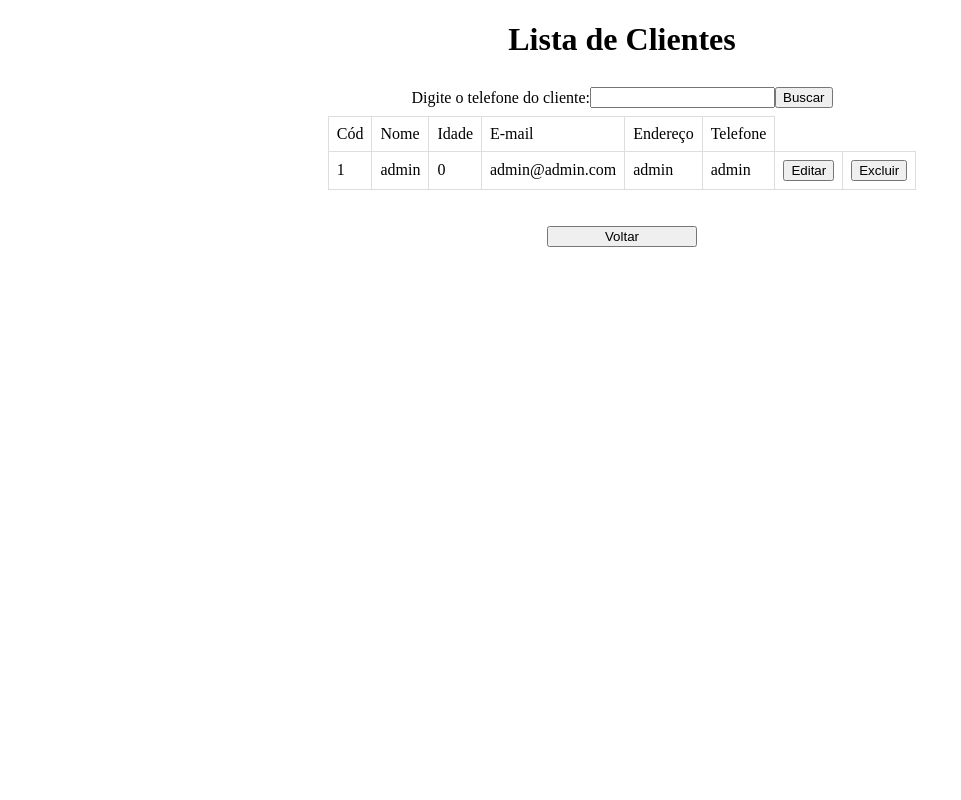
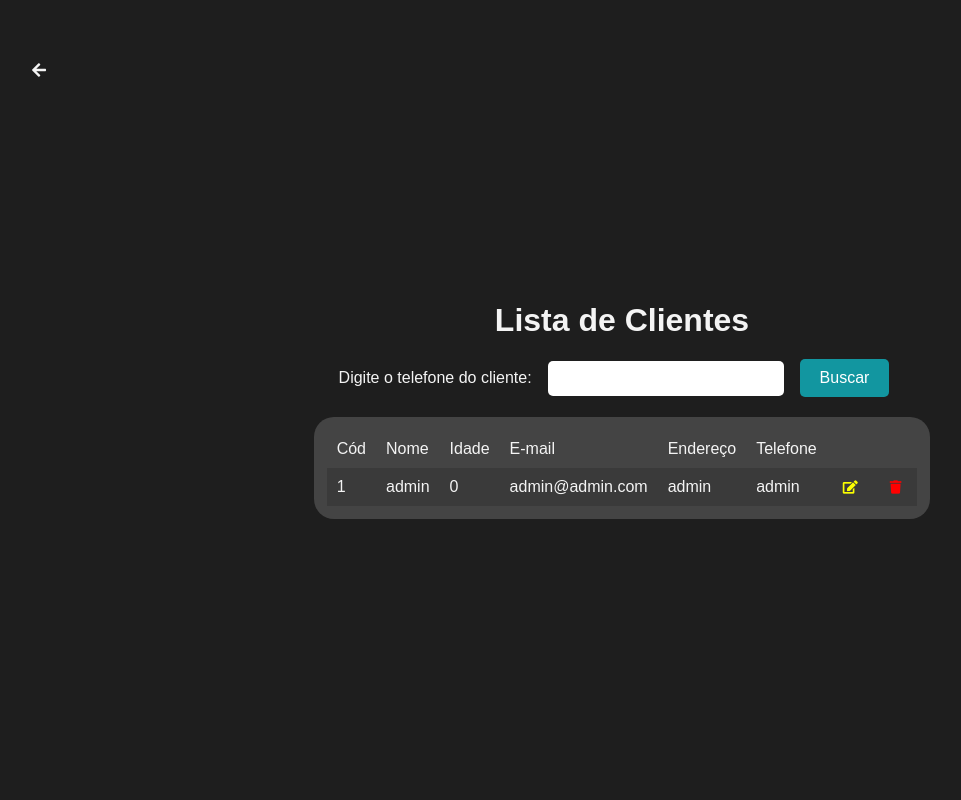
Before and after one commit to projetotatooshop/tatooshop, a Flask app: page /listar_clientes in a window 1280 px wide. Shown: the whole page, without its empty margins (18-979 px from the left). Run offline with Flask 3, Linux system fonts and the light colour scheme; a user stored in the database is signed in; data comes from the database, SQL or seed files in the repository.

Commit message:
Atualizando o css

```diff
--- a/controllers/cadastro_clientes.py
+++ b/controllers/cadastro_clientes.py
@@ -12,7 +12,7 @@ mysql = MySQL(app)
 
 mysql.init_app(app)
 
-@app.route('/')
+@app.route('/menu')
 def index():
     return render_template('index.html', titulo="Menu")
 
--- a/controllers/login.py
+++ b/controllers/login.py
@@ -12,9 +12,9 @@ mysql = MySQL(app)
 
 mysql.init_app(app)
 
-@app.route('/login')
+@app.route('/')
 def login():
-    return render_template('usuario.html')
+    return render_template('login.html')
 
 ...
 
@@ -44,4 +44,4 @@ def autenticar():
 @app.route('/logout')
 def logout():
     session['usuario_logado'] = None
-    return redirect(url_for('index'))
+    return redirect(url_for('login'))
--- /dev/null
+++ b/static/base.css
@@ -0,0 +1,292 @@
+:root {
+    --background-color: #1e1e1e;
+    --font-color: #f4f4f4;
+    --secondary-background-color: #333;
+    --tertiary-background-color: #444;
+    --highlight-color: #1296a0;
+    --highlight-hover-color: #0f8088;
+    --error-color: #ff5252;
+    --table-header-background: #444;
+    --table-row-background: #3a3a3a;
+    --edit-icon-color: #fbff00;
+    --delete-icon-color: #ff0000;
+}
+
+body {
+    font-family: Arial, sans-serif;
+    background-color: var(--background-color);
+    color: var(--font-color);
+    margin: 0;
+    display: flex;
+    justify-content: center;
+    align-items: center;
+    height: 100vh;
+}
+
+#page-create{
+    padding: 2%;
+}
+
+/* LOGIN */
+
+#page-login {
+    font-family: Arial, sans-serif;
+    background-color: var(--secondary-background-color);
+    color: var(--font-color);
+    display: flex;
+    justify-content: center;
+    align-items: center;
+    height: 100vh;
+    margin: 0;
+}
+
+#page-login .voltar {
+    display: none;
+}
+
+#formulario {
+    background-color: var(--tertiary-background-color);
+    padding: 20px;
+    border-radius: 10px;
+    box-shadow: 0 0 10px rgba(0, 0, 0, 0.5);
+    width: 300px;
+    text-align: center;
+}
+
+#formulario h1 {
+    margin-bottom: 20px;
+}
+
+label {
+    display: block;
+    margin-bottom: 5px;
+    text-align: start;
+    padding-left: 3%;
+}
+
+input[type="text"],
+input[type="email"],
+input[type="number"],
+input[type="password"] {
+    width: calc(100% - 20px);
+    padding: 10px;
+    margin-bottom: 15px;
+    border: none;
+    border-radius: 5px;
+    box-sizing: border-box;
+}
+
+.btn {
+    background-color: var(--highlight-color);
+    color: white;
+    border: none;
+    padding: 10px 20px;
+    border-radius: 5px;
+    cursor: pointer;
+    font-size: 16px;
+}
+
+.btn:hover {
+    background-color: var(--highlight-hover-color);
+}
+
+p {
+    color: var(--error-color);
+    margin-top: 10px;
+}
+
+/* MENU */
+
+.container {
+    background-color: var(--secondary-background-color);
+    padding: 20px;
+    border-radius: 10px;
+    box-shadow: 0 0 10px rgba(0, 0, 0, 0.5);
+    width: 80%;
+    max-width: 600px;
+    text-align: center;
+}
+
+h1 {
+    margin-bottom: 20px;
+}
+
+.btn {
+    background-color: var(--highlight-color);
+    color: white;
+    border: none;
+    padding: 10px 20px;
+    border-radius: 5px;
+    cursor: pointer;
+    font-size: 16px;
+    margin: 5px 0;
+}
+
+.btn:hover {
+    background-color: var(--highlight-hover-color);
+}
+
+input[type="button"] {
+    width: calc(100% - 20px);
+    margin: 5px 0;
+}
+
+/* TABLE */
+#page-list{
+    flex-direction: column;
+}
+#page-list label{
+    margin: 0;
+    padding: 0;
+    text-align: start;
+}
+#page-list input[type="text"]{
+    margin: 0;
+    width: calc(20% - 20px);
+
+}
+.inputs {
+    padding: 10px;
+    margin: 5px 0;
+    border: none;
+    border-radius: 5px;
+}
+
+#page-list .btn[type="submit"] {
+    margin: 0;
+}
+
+#page-list .btn[type="submit"]:hover {
+    background-color: var(--highlight-hover-color);
+}
+
+.tabela-estilo {
+    border-collapse: collapse;
+}
+
+.tabela-estilo th,
+.tabela-estilo td {
+    padding: 10px;
+    text-align: left;
+}
+
+.tabela-estilo th {
+    background-color: var(--table-header-background);
+    color: var(--font-color);
+}
+
+.tabela-estilo tr:nth-child(even) {
+    background-color: var(--table-row-background);
+}
+
+.inline-form {
+    display: inline;
+}
+
+.btn-tabela {
+    background-color: var(--highlight-color);
+    color: white;
+    border: none;
+    padding: 5px 10px;
+    border-radius: 5px;
+    cursor: pointer;
+    font-size: 14px;
+    margin: 2px;
+}
+
+.btn-tabela:hover {
+    background-color: var(--highlight-hover-color);
+}
+
+.busca{
+    display: flex;
+    justify-content: center;
+    align-items: center;
+    margin-bottom: 20px;
+    width: 100%;
+    gap: 1rem;
+}
+
+.container-table {
+    background-color: var(--table-header-background);
+    display: flex;
+    align-items: center;
+    justify-content: center;
+    border-radius: 20px;
+    padding: 1%;
+}
+.edit-icon{
+    color: var(--edit-icon-color);
+    cursor: pointer;
+    background: transparent;
+    border: none;
+}
+.delete-icon{
+    color: var(--delete-icon-color);
+    cursor: pointer;
+    background: transparent;
+    border: none;
+}
+
+/* AGENDAMENTO */
+
+.agendamento-form {
+    display: flex;
+    justify-content: center;
+    align-items: center;
+    flex-direction: column;
+}
+
+.agendamento-fieldset {
+    border: 1px solid #666;
+    padding: 20px;
+    border-radius: 10px;
+}
+
+.agendamento-fieldset legend {
+    color: var(--highlight-color);
+    padding: 0 10px;
+}
+
+.agendamento-form label {
+    display: block;
+    margin-bottom: 10px;
+    color: #ccc;
+}
+
+.agendamento-form input[type="date"],
+.agendamento-form input[type="tel"],
+.agendamento-form input[type="text"],
+.agendamento-form select {
+    width: calc(100% - 20px);
+    padding: 10px;
+    margin-bottom: 15px;
+    border: 1px solid #666;
+    border-radius: 5px;
+    background-color: var(--table-header-background);
+    color: #eaeaea;
+}
+
+.agendamento-form input[type="submit"],
+.agendamento-form input[type="reset"] {
+    background-color: var(--highlight-color);
+    color: white;
+    border: none;
+    padding: 10px 20px;
+    border-radius: 5px;
+    cursor: pointer;
+    font-size: 16px;
+    margin: 5px;
+}
+
+.agendamento-form input[type="submit"]:hover,
+.agendamento-form input[type="reset"]:hover {
+    background-color: var(--highlight-hover-color);
+}
+
+/* VOLTAR */
+.voltar{
+    position: absolute;
+    right: 95%;
+    bottom: 90%;
+}
--- a/static/style.css
+++ /dev/null
@@ -1,66 +0,0 @@
-h1, a, form, table {
-    display: flex;
-    align-items: center;
-    justify-content: center;
-}
-
-/* Estilo da pagina index.html */
-.container {
-    display: flex;
-    align-items: center;
-}
-
-.esquerda {
-    text-align: left;
-}
-
-.centro {
-    text-align: center;
-}
-
-.direita {
-    text-align: right;
-}
-
-
-/* Estilo da tabela da pagina listar.html */
-.tabela-estilo {
-    border-collapse: collapse;
-    width: 90%;
-    margin: 0 auto;
-}
-
-.tabela-estilo td, .tabela-estilo th {
-    border: 1px solid #ddd;
-    padding: 8px;
-    text-align: left;
-}
-
-.tabela-estilo th {
-    background-color: #f2f2f2;
-}
-
-#field {
-    text-align: right;
-}
-
-#field label {
-    text-align: left;
-    display: inline-block;
-    width: 150px;
-}
-
-#field input {
-    display: inline-block;
-    text-align: left;
-}
-
-#field button {
-    display: inline-block;
-    text-align: center;
-}
-
-.container {
-    display: flex;
-    justify-content: space-between;
-}
--- a/templates/editar.html
+++ b/templates/editar.html
@@ -11,7 +11,7 @@
                 <input type="text" id="{{ campo.id }}" name="{{ campo.id }}" class="inputs" value="{{ objeto[campo.indice] }}" required><br><br>
             {% endif %}
         {% endfor %}
-        <input type="submit" value="Enviar">
+        <input class="btn" type="submit" value="Enviar">
     </fieldset>
 
   </form>
--- a/templates/index.html
+++ b/templates/index.html
@@ -5,27 +5,22 @@
   <meta charset="UTF-8">
   <meta name="viewport" content="width=device-width, initial-scale=1.0">
   <title>{{ titulo }}</title>
-  <link rel="stylesheet" href="../static/style.css">
+  <link rel="stylesheet" href="../static/base.css">
+  <link rel="stylesheet" href="https://cdnjs.cloudflare.com/ajax/libs/font-awesome/5.15.3/css/all.min.css">
 </head>
 
-<body>
+<body >
   {% block conteudo %}
   <div class="container">
-    <div class="esquerda">
-      {% if session['usuario_logado'] == None %}
-        <input class="btn" style="width: 150px;" type="button" value="Login" onclick="window.location.href='login'"><br>
-        <input class="btn" style="width: 150px;" type="button" value="Cadastrar Cliente" onclick="window.location.href='cliente_cadastro'">
-      {% endif %}
-    </div>
     <div class="centro">
       {% if session['usuario_logado'] != None%}
         <h1>Menu</h1>
         {% if session['usuario_logado'] == 'admin' %}
-          <input class="btn" style="width: 150px;" type="button" value="Cadastrar Cliente" onclick="window.location.href='cliente_cadastro'"><br>
-          <input class="btn" style="width: 150px;" type="button" value="Buscar Clientes" onclick="window.location.href='listar_clientes'"><br>
-          <input class="btn" style="width: 150px;" type="button" value="Cadastrar Produtos" onclick="window.location.href='produto_cadastro'"><br>
-          <input class="btn" style="width: 150px;" type="button" value="Buscar Produtos" onclick="window.location.href='listar_produtos'"><br>
-          <input class="btn" style="width: 150px;" type="button" value="Agendamento" onclick="window.location.href='agendamento'">
+          <input class="btn" type="button" value="Cadastrar Cliente" onclick="window.location.href='cliente_cadastro'"><br>
+          <input class="btn" type="button" value="Buscar Clientes" onclick="window.location.href='listar_clientes'"><br>
+          <input class="btn" type="button" value="Cadastrar Produtos" onclick="window.location.href='produto_cadastro'"><br>
+          <input class="btn" type="button" value="Buscar Produtos" onclick="window.location.href='listar_produtos'"><br>
+          <input class="btn" type="button" value="Agendamento" onclick="window.location.href='agendamento'">
         {% endif %}
       {% endif %}
     </div>
@@ -35,11 +30,9 @@
       {% endif %}
     </div>
   {% endblock %}
-
   {% if titulo != "Menu" %}
-    <div class="centro">
-      <br><br>
-      <input class="btn" style="width: 150px;" type="button" value="Voltar" onclick="window.location.href='/'">
+    <div class="voltar">
+      <i class="fas fa-arrow-left" onclick="window.location.href='menu'"></i>
     </div>
   {% endif %}
   </div>
--- a/templates/listar.html
+++ b/templates/listar.html
@@ -1,10 +1,13 @@
-{% extends "index.html" %}{% block conteudo %}
+{% extends "index.html" %}
+{% block conteudo %}
+<body id="page-list">
     <h1>{{ titulo }}</h1>
-<form method="POST" action="{{ link }}">
+<form class="busca" method="POST" action="{{ link }}">
     <label for="busca">Digite o {{ busca }}: </label>
     <input type="text" id="busca" name="busca" class="inputs" required>
-    <button type="submit">Buscar</button><br><br>
+    <button class="btn" type="submit">Buscar</button><br><br>
 </form>
+<div class="container-table">
     <table class="tabela-estilo">
         <tr>
             {% for nome in nomes %}
@@ -17,17 +20,17 @@
                 <td>{{ d }}</td>
             {% endfor %}
             <form action="{{ editar_btn }}" method="POST">
-            <td><input type="submit" name="edita" value="Editar"></td>
+                <td><button type="submit" name="edita" class="edit-icon"><i class="fas fa-edit"></i></button></td>
                 <input type="hidden" name="cod" class="inputs" value="{{objeto[0]}}"/>
             </form>
             <form action="{{ excluir_btn }}" method="POST">
-            <td><input type="submit" name="exclui"  value="Excluir"></td>
+                <td><button type="submit" name="exclui" class="delete-icon"><i class="fas fa-trash"></i></button></td>
                 <input type="hidden" name="cod" class="inputs" value="{{objeto[0]}}"/>
                 <input type="hidden" name="tel" class="inputs" value="{{objeto[5]}}"/>
             </form>
         </tr>
         {% endfor %}
     </table>
-
-
+</div>
+</body>
 {% endblock %}
```
Also changed, not shown: templates/agendamento.html (+7 -13 lines), templates/cadastro.html (+6 -7 lines), templates/login.html (added, +20 -0 lines), templates/usuario.html (deleted, +0 -20 lines). Lines whose indentation alone changed are shown as unchanged.
